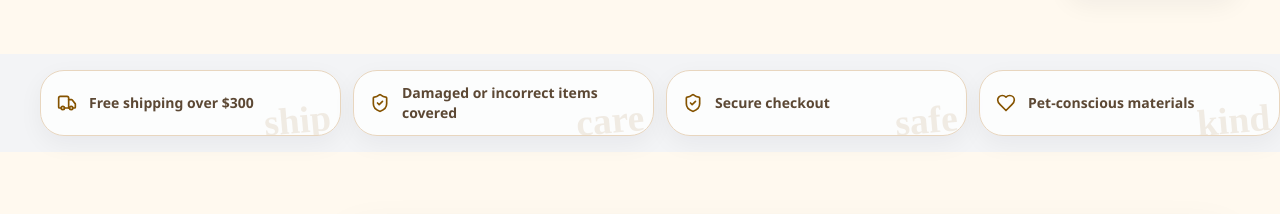
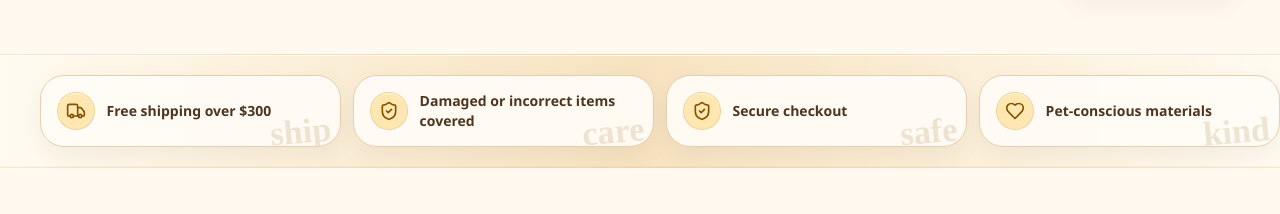
Before and after one commit to Wilson-zhi/LuckClaws, a Next.js app: page /sale in a window 1280 px wide. Shown: the part 393-607 px from the top of the page. Built offline with nearby package versions, Linux system fonts and the light colour scheme; no server answers; the database is empty; a web font is replaced by a local one.

Commit message:
Warm storefront trust bands and service accents

```diff
--- a/src/app/globals.css
+++ b/src/app/globals.css
@@ -482,6 +482,36 @@ img {
   text-underline-offset: 0.32em;
 }
 
+.storefront-trust-band {
+  position: relative;
+  isolation: isolate;
+  border-block: 1px solid rgba(193, 135, 48, 0.16);
+  background:
+    linear-gradient(90deg, rgba(255, 250, 240, 0.92) 0%, rgba(247, 225, 188, 0.94) 50%, rgba(255, 250, 240, 0.92) 100%);
+  box-shadow:
+    inset 0 1px 0 rgba(255, 255, 255, 0.72),
+    inset 0 -1px 0 rgba(133, 83, 0, 0.04);
+}
+
+.compact-trust-icon {
+  display: grid;
+  width: 2.35rem;
+  height: 2.35rem;
+  flex: 0 0 auto;
+  place-items: center;
+  border: 1px solid rgba(193, 135, 48, 0.24);
+  border-radius: 999px;
+  background: #ffe7b2;
+  color: #855300;
+  box-shadow: inset 0 1px 0 rgba(255, 255, 255, 0.68);
+  transition: transform 220ms cubic-bezier(0.16, 1, 0.3, 1), background-color 180ms ease;
+}
+
+.compact-trust-item:hover .compact-trust-icon {
+  background: #ffda86;
+  transform: rotate(-4deg) scale(1.04);
+}
+
 .compact-trust-item > :not(.compact-trust-word) {
   position: relative;
   z-index: 1;
@@ -490,13 +520,23 @@ img {
 .compact-trust-word {
   position: absolute;
   right: 0.55rem;
-  bottom: -0.28rem;
-  color: rgba(133, 83, 0, 0.1);
-  font-size: 2.35rem;
+  bottom: -0.18rem;
+  color: rgba(133, 83, 0, 0.14);
+  font-size: 2.15rem;
   font-weight: 700;
   line-height: 1;
   pointer-events: none;
   transform: rotate(-5deg);
+}
+
+@media (prefers-reduced-motion: reduce) {
+  .compact-trust-icon {
+    transition: none;
+  }
+
+  .compact-trust-item:hover .compact-trust-icon {
+    transform: none;
+  }
 }
 
 .lc-ink-underline {
--- a/src/components/collection/CollectionPage.tsx
+++ b/src/components/collection/CollectionPage.tsx
@@ -343,7 +343,7 @@ export function CollectionPage({ config }: CollectionPageProps) {
         </div>
       </section>
 
-      <section className="bg-surface-container-low py-4">
+      <section className="storefront-trust-band py-5">
         <CompactTrustBar items={trustItems} columns="wide" className="section-shell" />
       </section>
 
--- a/src/components/search/SearchPageContent.tsx
+++ b/src/components/search/SearchPageContent.tsx
@@ -355,7 +355,7 @@ export function SearchPageContent({
         </div>
       </section>
 
-      <section className="bg-surface-container-low py-4">
+      <section className="storefront-trust-band py-5">
         <CompactTrustBar items={trustItems} columns="wide" className="section-shell" />
       </section>
 
--- a/src/components/sections/CompactTrustBar.tsx
+++ b/src/components/sections/CompactTrustBar.tsx
@@ -13,8 +13,9 @@ type CompactTrustBarProps = {
   className?: string;
 };
 
-function trustArtWord(key: string) {
-  const normalized = key.toLowerCase();
+function trustArtWord(key: string, label: ReactNode) {
+  const labelText = typeof label === "string" ? label : "";
+  const normalized = `${key} ${labelText}`.toLowerCase();
 
   if (normalized.includes("ship") || normalized.includes("truck")) return "ship";
   if (normalized.includes("support") || normalized.includes("damage") || normalized.includes("return")) return "care";
@@ -34,12 +35,14 @@ export function CompactTrustBar({ items, columns = "balanced", className = "" }:
       {items.map(({ key, label, Icon }) => (
         <div
           key={key}
-          className="compact-trust-item relative flex min-h-16 snap-start items-center gap-3 overflow-hidden rounded-md border border-[#E8D6BF] bg-white/80 px-4 py-3 text-sm font-semibold leading-5 text-[#5C4834] shadow-soft transition duration-200 hover:-translate-y-0.5 hover:border-primary/50 hover:bg-white hover:shadow-ambient motion-reduce:hover:translate-y-0"
+          className="compact-trust-item group relative flex min-h-[4.5rem] snap-start items-center gap-3 overflow-hidden rounded-md border border-[#E6CFAF] bg-[#FFFCF6]/95 px-4 py-3 text-sm font-semibold leading-5 text-[#4D351F] shadow-soft transition-[transform,border-color,background-color,box-shadow] duration-200 hover:-translate-y-0.5 hover:border-[#C88A25] hover:bg-white hover:shadow-ambient motion-reduce:hover:translate-y-0"
         >
-          <Icon aria-hidden className="h-5 w-5 shrink-0 text-primary" />
+          <span className="compact-trust-icon" aria-hidden>
+            <Icon className="h-5 w-5" />
+          </span>
           <span className="min-w-0 leading-5">{label}</span>
           <span className="lc-hand-note compact-trust-word" aria-hidden>
-            {trustArtWord(key)}
+            {trustArtWord(key, label)}
           </span>
         </div>
       ))}
```
